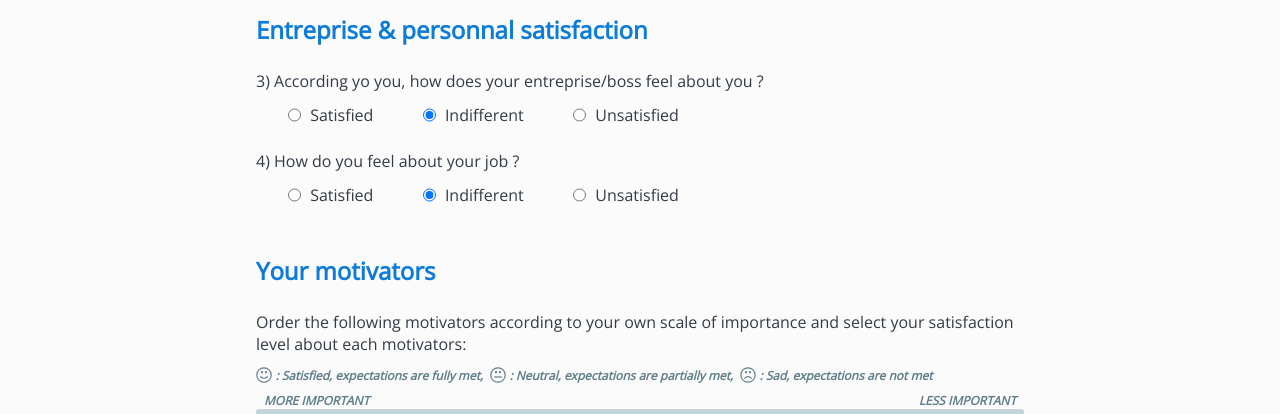
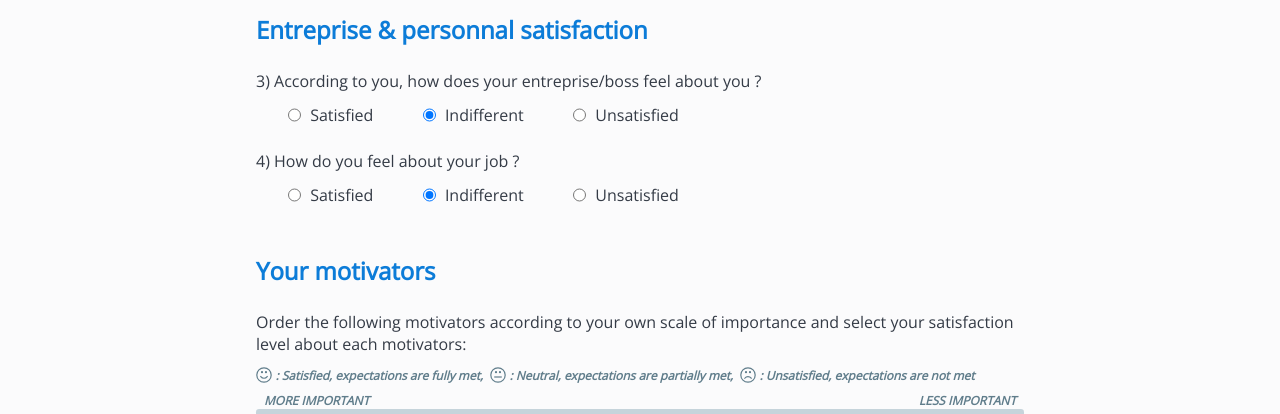
Before and after one commit to Lokymil/team_health_check, a React (Create React App) app: page /interview/tryit in a window 1280 px wide. Shown: the part 538-952 px from the top of the page. Built offline with nearby package versions, Linux system fonts and the light colour scheme.

Commit message:
Fix typo

```diff
--- a/src/components/interview/Form/Form.js
+++ b/src/components/interview/Form/Form.js
@@ -80,7 +80,7 @@ const Form = ({ setFileData, history }) => {
       />
       <h2>Entreprise & personnal satisfaction</h2>
       <label className="interview--question">
-        3) According yo you, how does your entreprise/boss feel about you ?
+        3) According to you, how does your entreprise/boss feel about you ?
       </label>
       <SatisfactionScale
         name="enterprise"
--- a/src/components/interview/Form/MotivatorsOrdering.js
+++ b/src/components/interview/Form/MotivatorsOrdering.js
@@ -51,7 +51,8 @@ const MotivatorsOrdering = ({ motivators = [], setMotivators }) => {
           partially met
         </div>
         <div>
-          <div className="icon icon-sad"></div>: Sad, expectations are not met
+          <div className="icon icon-sad"></div>: Unsatisfied, expectations are
+          not met
         </div>
       </div>
       <div className="motivators--scale">
```
